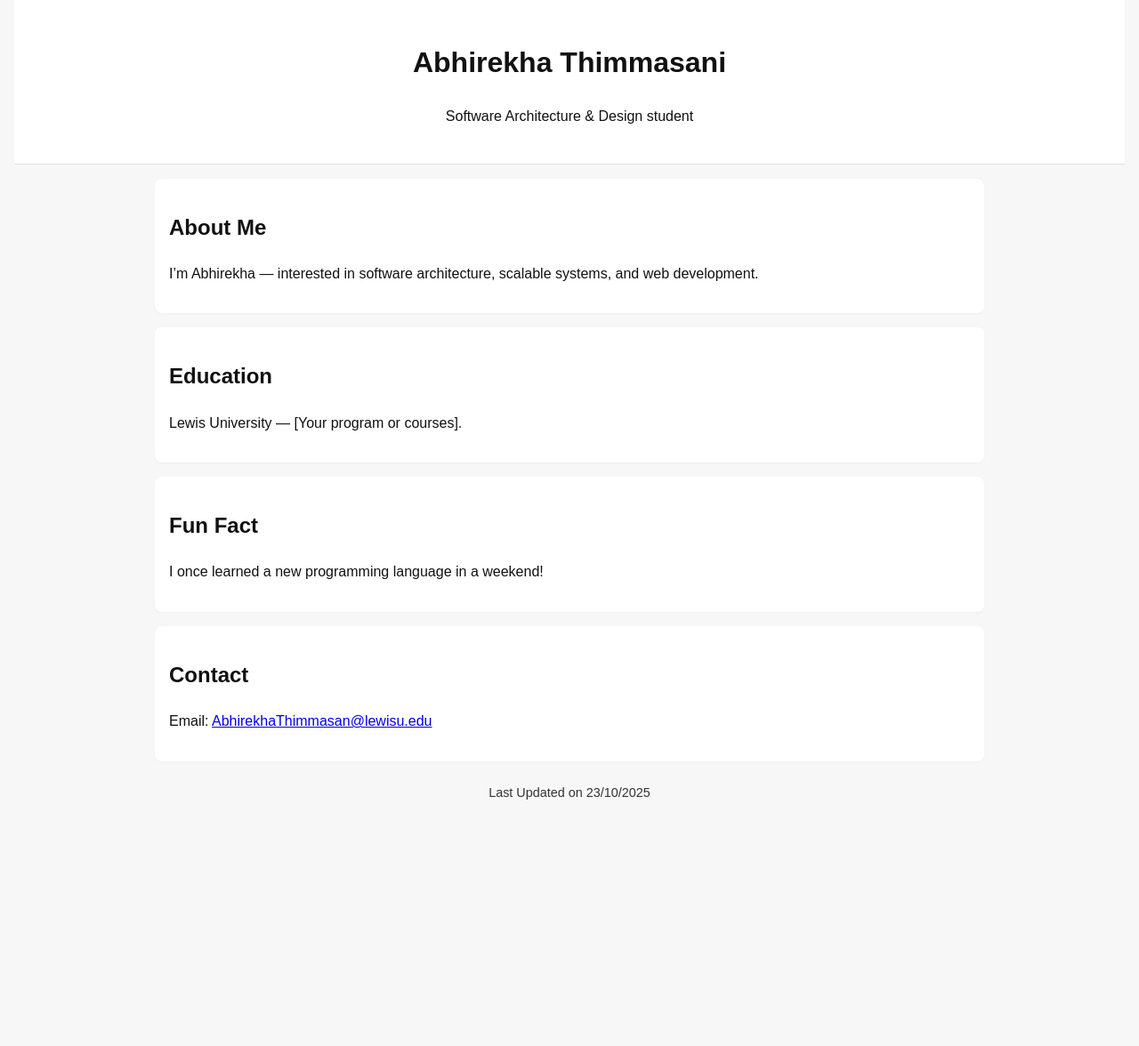
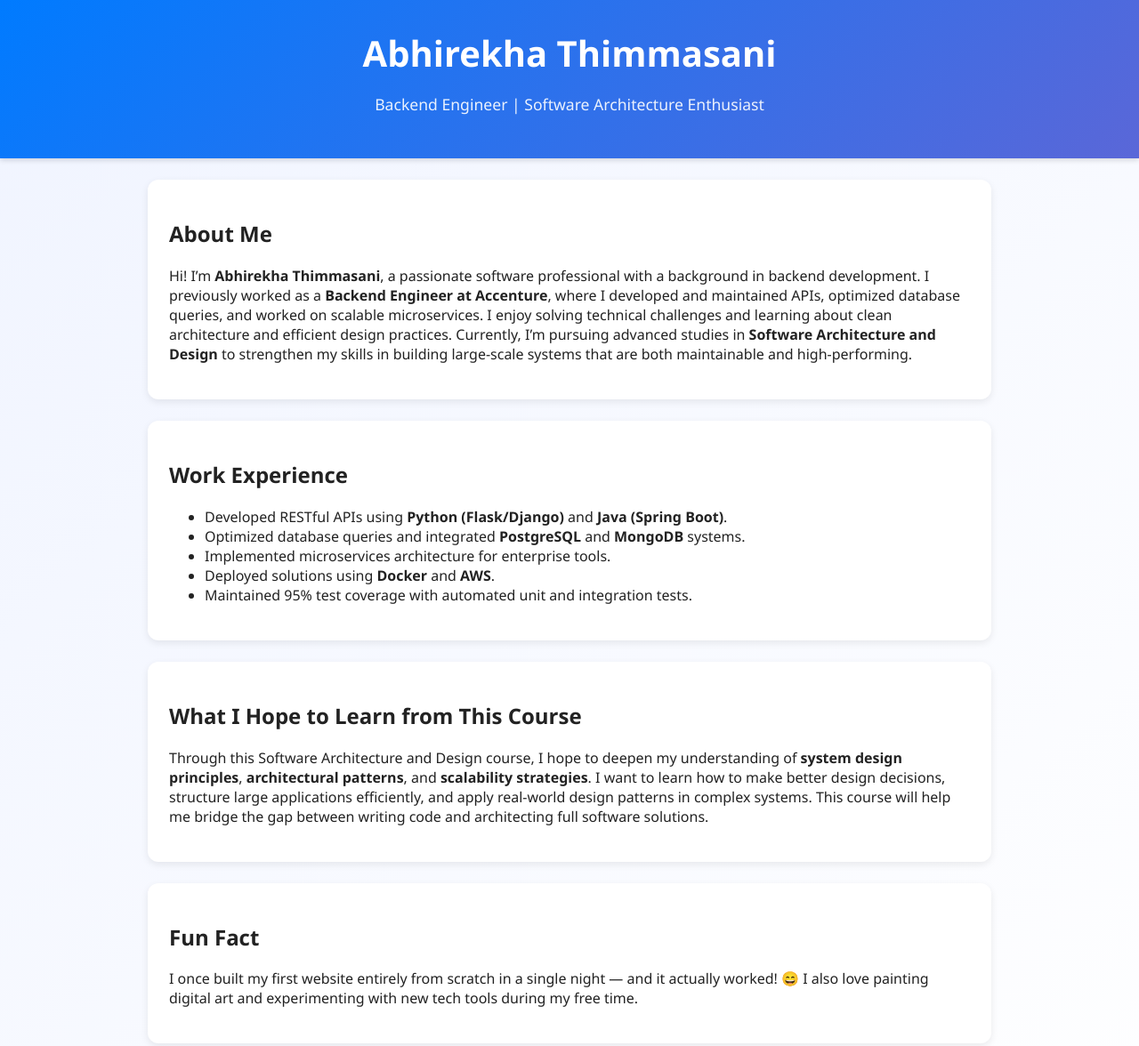
Before and after one commit to subbu9908/me2, a plain HTML site: page index.html in a window 1280 px wide. Shown: the top 1176 px of the page at 89% size. Before the commit the page ends 927 px from the top, so only its background shows below. Drawn offline with Linux system fonts and the light colour scheme.

Commit message:
updated into

```diff
--- a/css/style.css
+++ b/css/style.css
@@ -1,43 +1,75 @@
-/* General page layout */
+/* ====== GENERAL PAGE STYLING ====== */
 body {
-  font-family: Arial, Helvetica, sans-serif;
-  line-height: 1.6;
+  font-family: 'Segoe UI', Arial, sans-serif;
+  background: linear-gradient(135deg, #f0f4ff, #fff);
+  color: #222;
   margin: 0;
-  padding: 0 1rem;
-  color: #111;
-  background: #f7f7f7;
+  padding: 0;
+  overflow-x: hidden;
 }
 
-/* Header */
+/* ====== HEADER ====== */
 .site-header {
-  background: #ffffff;
-  padding: 1.5rem 1rem;
-  border-bottom: 1px solid #e0e0e0;
+  background: linear-gradient(135deg, #007bff, #5a67d8);
+  color: white;
+  padding: 2rem 1rem;
   text-align: center;
+  box-shadow: 0 2px 6px rgba(0,0,0,0.15);
+}
+.site-header h1 {
+  margin: 0;
+  font-size: 2.5rem;
+  animation: slide-down 1s ease-out;
+}
+.subtitle {
+  font-size: 1.1rem;
+  opacity: 0.9;
 }
 
-/* Reusable section style */
+/* ====== CONTENT SECTIONS ====== */
 .info-section {
-  background: #ffffff;
-  margin: 1rem auto;
-  padding: 1rem;
-  border-radius: 8px;
+  background: white;
+  margin: 1.5rem auto;
+  padding: 1.5rem;
+  border-radius: 12px;
   max-width: 900px;
-  box-shadow: 0 1px 3px rgba(0,0,0,0.04);
+  box-shadow: 0 3px 8px rgba(0,0,0,0.08);
+  transition: transform 0.3s ease, box-shadow 0.3s ease;
+}
+.info-section:hover {
+  transform: translateY(-5px);
+  box-shadow: 0 6px 14px rgba(0,0,0,0.12);
 }
 
-/* Make sure Fun Fact uses the same look (no special extra styling) */
-.info-section.funfact {
-  /* No extra styles here — inherits .info-section styles */
+/* ====== LINKS ====== */
+a {
+  color: #007bff;
+  text-decoration: none;
+  font-weight: 500;
+}
+a:hover {
+  text-decoration: underline;
 }
 
-/* Footer: unstyled requirement means keep it simple */
+/* ====== FOOTER ====== */
 footer {
   text-align: center;
-  margin: 1.5rem 0;
+  padding: 1rem;
+  font-size: 0.9rem;
+  color: #555;
 }
-#last-updated {
-  margin: 0.5rem 0;
-  font-size: 0.9rem;
-  color: #333;
+
+/* ====== ANIMATIONS ====== */
+@keyframes fadeIn {
+  from { opacity: 0; transform: translateY(10px); }
+  to { opacity: 1; transform: translateY(0); }
 }
+
+.fade-in {
+  animation: fadeIn 1.2s ease-out both;
+}
+
+@keyframes slide-down {
+  from { transform: translateY(-20px); opacity: 0; }
+  to { transform: translateY(0); opacity: 1; }
+}
--- a/index.html
+++ b/index.html
@@ -7,40 +7,46 @@
   <link rel="stylesheet" href="css/style.css" />
 </head>
 <body>
-  <header class="site-header">
+  <header class="site-header fade-in">
     <h1>Abhirekha Thimmasani</h1>
-    <p class="subtitle">Software Architecture & Design student</p>
+    <p class="subtitle">Backend Engineer | Software Architecture Enthusiast</p>
   </header>
 
   <main class="content">
-    <section class="info-section">
+    <section class="info-section fade-in">
       <h2>About Me</h2>
-      <p>I’m Abhirekha — interested in software architecture, scalable systems, and web development.</p>
+      <p>Hi! I’m <strong>Abhirekha Thimmasani</strong>, a passionate software professional with a background in backend development. I previously worked as a <strong>Backend Engineer at Accenture</strong>, where I developed and maintained APIs, optimized database queries, and worked on scalable microservices. I enjoy solving technical challenges and learning about clean architecture and efficient design practices. Currently, I’m pursuing advanced studies in <strong>Software Architecture and Design</strong> to strengthen my skills in building large-scale systems that are both maintainable and high-performing.</p>
     </section>
 
-    <section class="info-section">
-      <h2>Education</h2>
-      <p>Lewis University — [Your program or courses].</p>
+    <section class="info-section fade-in">
+      <h2>Work Experience</h2>
+      <ul>
+        <li>Developed RESTful APIs using <strong>Python (Flask/Django)</strong> and <strong>Java (Spring Boot)</strong>.</li>
+        <li>Optimized database queries and integrated <strong>PostgreSQL</strong> and <strong>MongoDB</strong> systems.</li>
+        <li>Implemented microservices architecture for enterprise tools.</li>
+        <li>Deployed solutions using <strong>Docker</strong> and <strong>AWS</strong>.</li>
+        <li>Maintained 95% test coverage with automated unit and integration tests.</li>
+      </ul>
     </section>
 
-    <!-- Fun Fact: make sure it uses the same "info-section" class for consistent styling -->
-    <section class="info-section funfact">
-      <h2>Fun Fact</h2>
-      <p>I once learned a new programming language in a weekend!</p>
+    <section class="info-section fade-in">
+      <h2>What I Hope to Learn from This Course</h2>
+      <p>Through this Software Architecture and Design course, I hope to deepen my understanding of <strong>system design principles</strong>, <strong>architectural patterns</strong>, and <strong>scalability strategies</strong>. I want to learn how to make better design decisions, structure large applications efficiently, and apply real-world design patterns in complex systems. This course will help me bridge the gap between writing code and architecting full software solutions.</p>
     </section>
 
-    <section class="info-section">
+    <section class="info-section fade-in">
+      <h2>Fun Fact</h2>
+      <p>I once built my first website entirely from scratch in a single night — and it actually worked! 😄 I also love painting digital art and experimenting with new tech tools during my free time.</p>
+    </section>
+
+    <section class="info-section fade-in">
       <h2>Contact</h2>
       <p>Email: <a href="mailto:AbhirekhaThimmasan@lewisu.edu">AbhirekhaThimmasan@lewisu.edu</a></p>
     </section>
   </main>
 
-  <!-- Unstyled last-updated line (manual or JS will insert date) -->
   <footer>
-    <p id="last-updated">Last Updated on dd/mm/yyyy</p>
+    <p id="last-updated">Last Updated on 23/10/2025</p>
   </footer>
-
-  <!-- Optional: automatically write today's date in dd/mm/yyyy format -->
-  <script src="js/lastupdated.js"></script>
 </body>
 </html>
```
